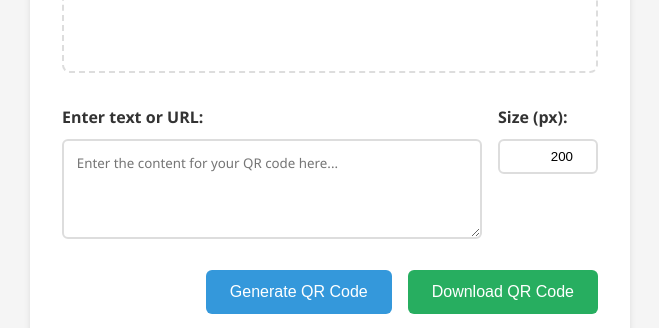
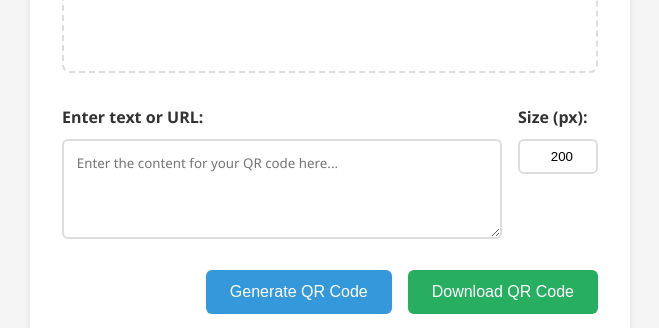
Before and after one commit to sanjaysingh/staticsites, a Jekyll site: the page qrcode/index.html, which Jekyll copies as it is, in a window 1280 px wide. Shown: the part 254-582 px from the top of the page, without its empty margins (310-969 px from the left). Built offline with Jekyll 4.4.1, drawn with Linux system fonts in a browser that asks for light colours.

Commit message:
QR Code UI changes

```diff
--- a/qrcode/index.html
+++ b/qrcode/index.html
@@ -82,7 +82,7 @@
         }
 
         .input-group.size-group {
-            width: 100px;
+            width: 80px;
         }
 
         label {
@@ -150,11 +150,12 @@
             }
 
             .input-section {
-                flex-direction: column;
+                flex-direction: row;
+                align-items: flex-start;
             }
 
             .input-group.size-group {
-                width: 100%;
+                width: 60px;
             }
         }
     </style>
```
